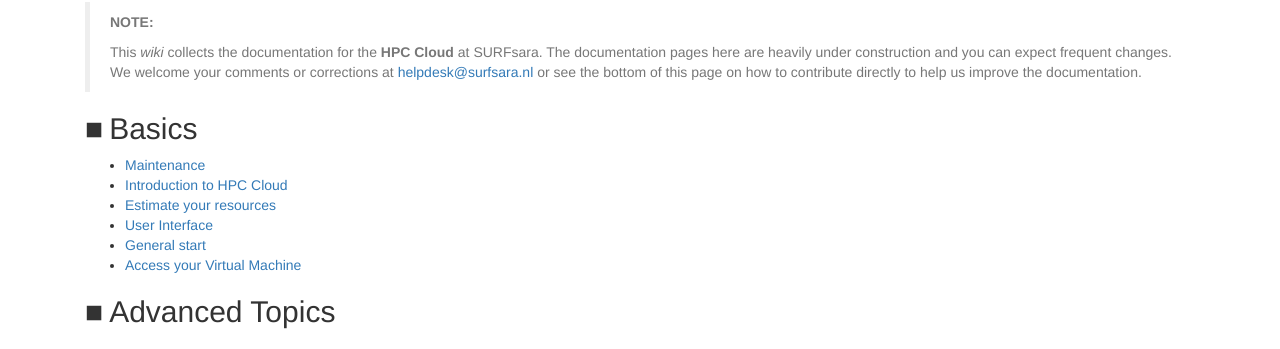
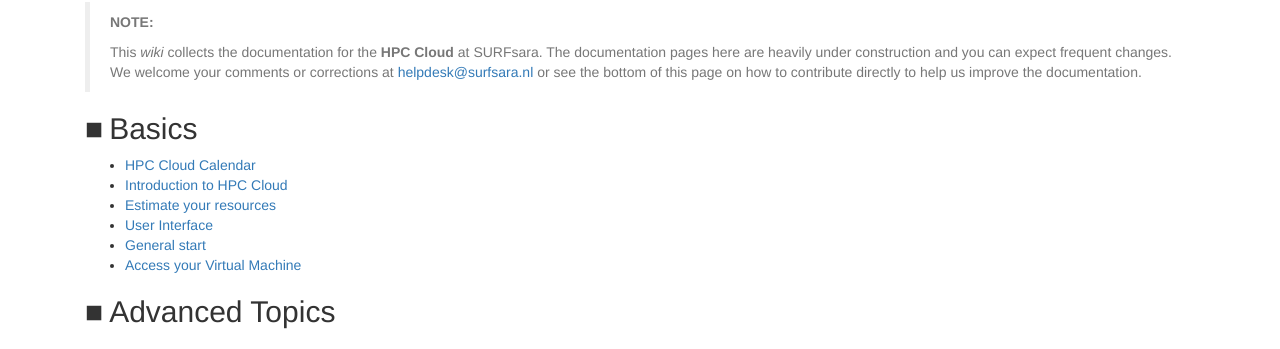
Before and after one commit to sara-nl/clouddocs, a Jekyll site: the page built from index.markdown, in a window 1280 px wide and 900 px high. Shown: the part 158-507 px from the top of the window. Built offline with Jekyll 4.4.1, drawn with Linux system fonts in a browser that asks for light colours; nearby versions of some CDN libraries.

Commit message:
Update index.markdown

```diff
--- a/index.markdown
+++ b/index.markdown
@@ -11,7 +11,7 @@
 
 
 ## Basics
-- [Maintenance](calendar-overview)
+- [HPC Cloud Calendar](/assets/HPC Cloud Calendar 2016.pdf)
 - [Introduction to HPC Cloud](introduction-to-hpc-cloud)
 - [Estimate your resources](estimate-your-resources)
 - [User Interface](user-interface)
```
